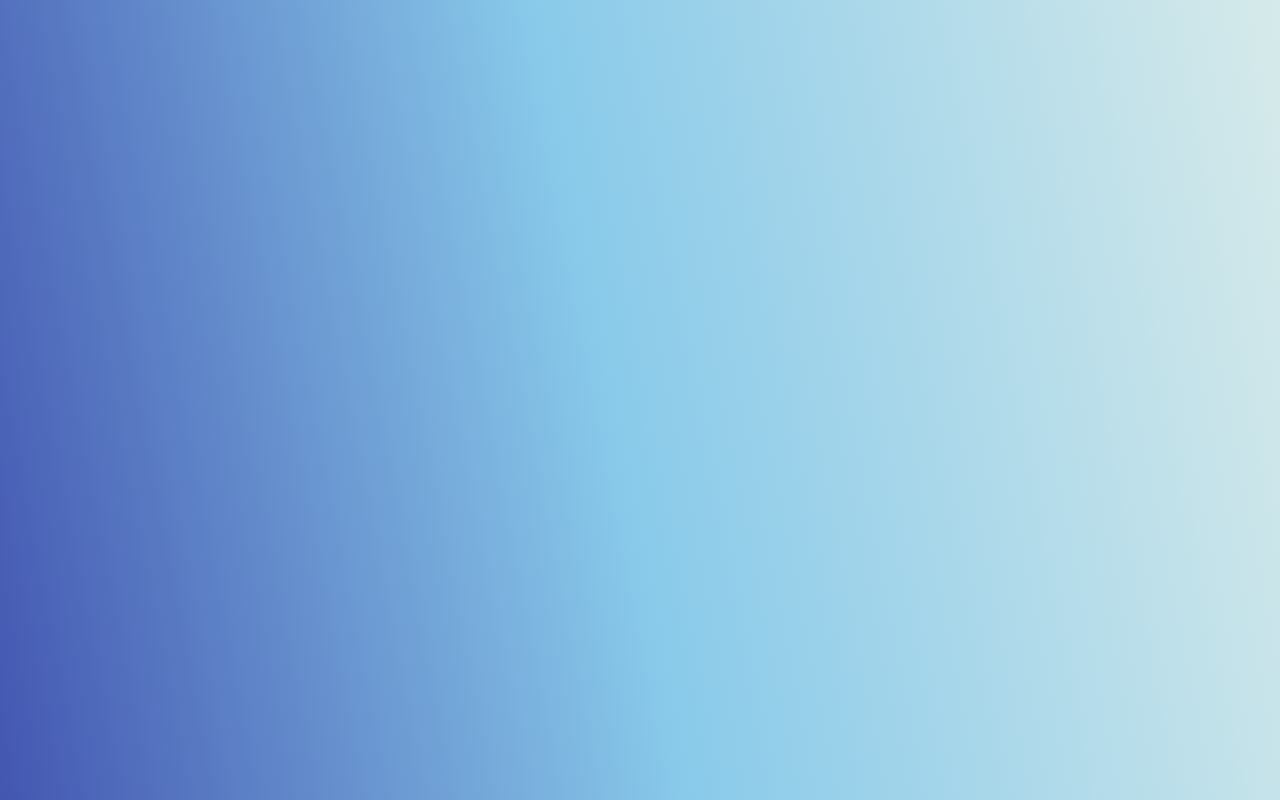
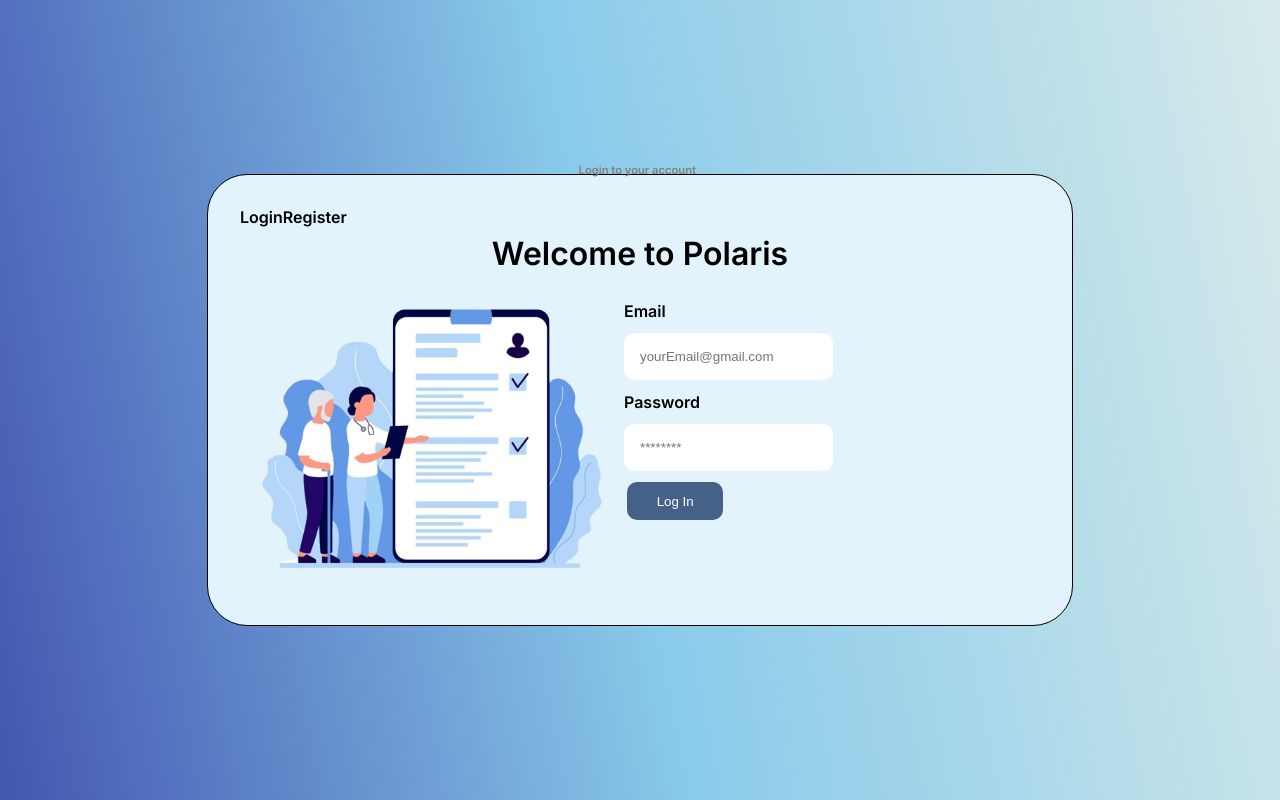
Before and after one commit to Krypthon-Hackathon-VITC/Team-50, a React (Create React App) app in the folder frontend/: page /PatientLogin in a window 1280 px wide. Before the commit this address had no page. Built offline with nearby package versions, Linux system fonts and the light colour scheme.

Commit message:
patient login integration success

```diff
--- a/frontend/src/App.js
+++ b/frontend/src/App.js
@@ -5,6 +5,7 @@ import {MainLanding} from "./components/MainLanding";
 import {Choose} from './components/Choose'
 import { DoctorLogin }  from './components/DoctorLogin';
 import { Route, Routes } from "react-router-dom";
+import { PatientLogin } from "./components/PatientLogin";
 
 function App() {
 
@@ -17,6 +18,7 @@ function App() {
         <Route exact path="/choose" element={<Choose />} />
         <Route exact path="/DoctorLogin" element={<DoctorLogin setLoginUser={setLoginUser}/>} />
         <Route exact path="/questionare1" element={<Questionare1 />} />
+        <Route exact path="/PatientLogin" element={<PatientLogin setLoginUser={setLoginUser}/>} />
       </Routes>
     </div>
   );
--- a/frontend/src/components/PatientLogin.css
+++ b/frontend/src/components/PatientLogin.css
@@ -0,0 +1,104 @@
+body {
+    text-align: center;
+    display: flex;
+    min-height: 100vh;
+    align-items: center;
+    color: black;
+    justify-content: center;
+    background-image: linear-gradient(79deg, #4356b1, #89caea 48%, #d6eaea);
+    font-family: 'Inter', sans-serif;
+  }
+
+  #login-header {
+    display: flex;
+    flex-direction: row;
+    position: relative;
+    padding-bottom: 0.4rem;
+  }
+
+  .small-msg-login {
+    color: grey;
+    font-size: 0.7rem;
+    position: absolute;
+    right: 23.5rem;
+    bottom: 28rem;
+  }
+
+
+  #sideImg {
+    position: relative;
+    width: 24rem
+  }
+
+  #DocsideImg {
+    position: relative;
+    width: 24rem
+  }
+
+  .login-container {
+    display: flex;
+    flex-direction: row;
+  }
+
+  .login-form {
+    display: flex;
+    flex-direction: column;
+    position: relative;
+    top: 1.5rem;
+  }
+
+  .Doc-login-form {
+    display: flex;
+    flex-direction: column;
+    position: relative;
+    top: 1.5rem;
+    left: 8rem;
+
+  }
+
+  .auth-form-container {
+    display: flex;
+    flex-direction: column;
+    position: relative;
+    padding: 2rem;
+    border: 1px solid black;
+    border-radius: 40px;
+    width: 50rem;
+    background-color: #e2f3fb;
+  }
+
+
+  label {
+    text-align: left;
+    padding: 0.25rem 0;
+  }
+
+  input {
+    margin: 0.5rem 0;
+    border: none;
+    padding: 1rem;
+    border-radius: 10px;
+  }
+
+  #logIn,
+  #DoclogIn {
+    margin: 0.2rem;
+    border: none;
+    padding: 0rem;
+    border-radius: 10px;
+    cursor: pointer;
+    color: white;
+    background-color: #456188;
+    height: 2.4rem;
+    width: 6rem;
+  }
+
+  #DoclogIn {
+    bottom: 9rem;
+  }
+
+  .link-btn {
+    background: none;
+    color: black;
+    text-decoration: none;
+  }
--- a/frontend/src/components/PatientLogin.jsx
+++ b/frontend/src/components/PatientLogin.jsx
@@ -0,0 +1,92 @@
+import { Link } from "react-router-dom";
+import React, { useState } from 'react'
+import './PatientLogin.css';
+import axios from 'axios'
+import { useNavigate } from "react-router-dom";
+import { GoogleLogin } from '@react-oauth/google';
+import jwt_decode from "jwt-decode";
+
+export const PatientLogin = ({ setLoginUser }) => {
+    const onLoginSuccess = (res) => {
+        // console.log('Login Success:', res);
+        var userObject = jwt_decode(res.credential);
+        console.log(userObject)
+    };
+
+    const onLoginFailure = (res) => {
+        console.log('Login Failed:', res);
+    };
+
+
+    const navigate = useNavigate()
+
+    function getCurrentURL() {
+        return window.location.href
+    }
+
+    const currLink = getCurrentURL()
+
+    const [data, setData] = useState({
+        email: '',
+        pass: ''
+    })
+
+    const feed = document.querySelector('#feed')
+
+    const url = 'http://localhost:3001/api/patientsLogin/login'
+
+    function submit(e) {
+        e.preventDefault();
+        axios.post(url, {
+            "email": data.email,
+            "password": data.pass
+        })
+            .then(res => {
+                console.log(res.data)
+                setLoginUser(res.data.user)
+                navigate("/PatientLanding")
+            })
+            .catch(err => {
+                console.log(err)
+                feed.textContent = err.response.data.error
+            })
+    }
+
+    function handle(e) {
+        const newdata = { ...data }
+        newdata[e.target.id] = e.target.value
+        setData(newdata)
+        // console.log(newdata)
+    }
+
+    return (
+        <div>
+            <div className="auth-form-container">
+                <header id="login-header">
+                    <Link to="/PatientLogin" className='link-btn' style={currLink === "http://localhost:3000/PatientLogin" ? { borderBottom: '3px solid #456188' } : null}>Login</Link>
+                    <Link to="/register" className="link-btn" id='register'>Register</Link>
+                </header>
+
+                <h1 id='Welcome-msg' >Welcome to Polaris</h1>
+                <p className="small-msg-login">Login to your account</p>
+
+                <div className="login-container">
+                    <img id="sideImg" src={require('../static/images/login-register.png')} alt="login-register" />
+
+                    <form className="login-form" onSubmit={(e) => submit(e)}>
+                        <label htmlFor="email">Email</label>
+                        <input value={data.email} type="text" placeholder="yourEmail@gmail.com" id="email" name="email" onChange={(e) => handle(e)} />
+                        <label htmlFor="password">Password</label>
+                        <input value={data.pass} type="password" placeholder="********" id="pass" name="pass" onChange={(e) => handle(e)} />
+                        <button id="logIn" type="submit">Log In</button>
+                        <GoogleLogin onSuccess={onLoginSuccess} onError={onLoginFailure} />
+                        <p></p>
+                        <p></p>
+                        <h3 id='feed'></h3>
+                    </form>
+
+                </div>
+            </div>
+        </div>
+    );
+}
--- a/frontend/src/index.js
+++ b/frontend/src/index.js
@@ -4,15 +4,15 @@ import './index.css';
 import App from './App';
 import reportWebVitals from './reportWebVitals';
 import { BrowserRouter } from "react-router-dom";
+import { GoogleOAuthProvider } from '@react-oauth/google';
 
 const root = ReactDOM.createRoot(document.getElementById('root'));
 root.render(
-  <BrowserRouter>
-      <App />
-  </BrowserRouter>
+  <GoogleOAuthProvider clientId="835976447481-7bg5ns797or88b255ui3650hsfee227m.apps.googleusercontent.com">
+    <BrowserRouter>
+        <App />
+    </BrowserRouter>
+  </GoogleOAuthProvider>
 );
 
-// If you want to start measuring performance in your app, pass a function
-// to log results (for example: reportWebVitals(console.log))
-// or send to an analytics endpoint. Learn more: https://bit.ly/CRA-vitals
 reportWebVitals();
```
